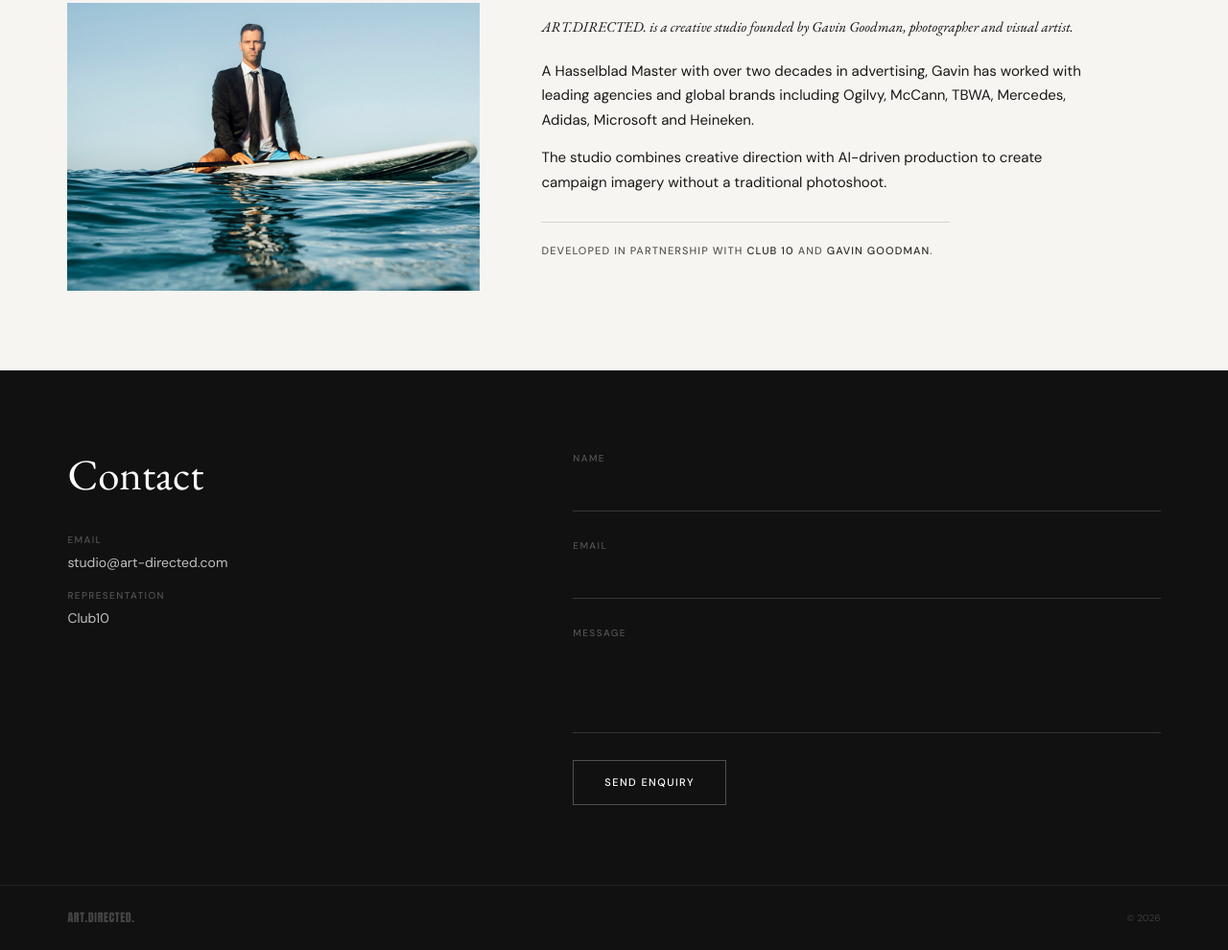
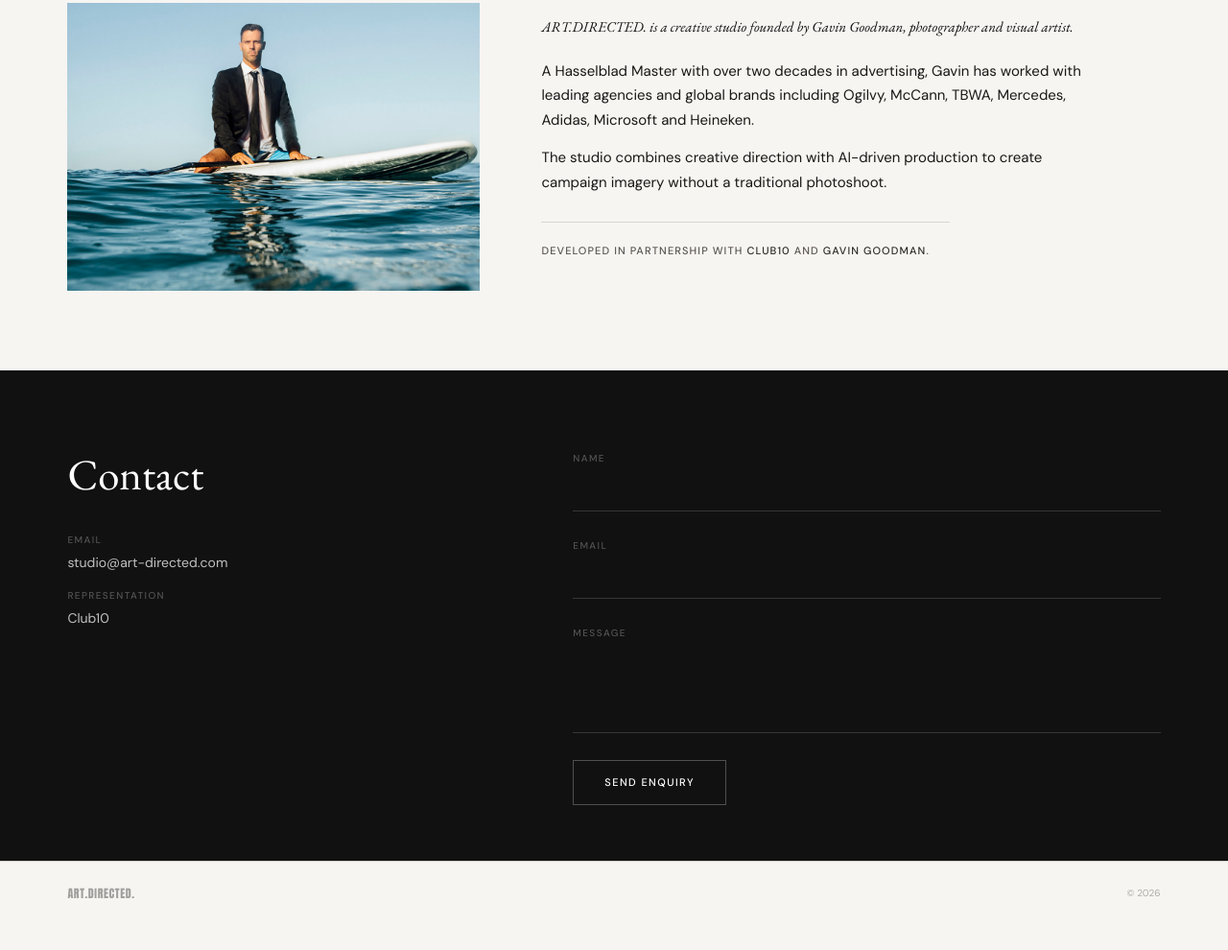
Before and after one commit to GavDAwg/Artdirected, a plain HTML site: page index.html in a window 1280 px wide. Shown: the part 2618-3608 px from the top of the page at 96% size. After the commit the page ends 3583 px from the top, so only its background shows below. Drawn offline with nearby package versions, Linux system fonts and the light colour scheme.

Commit message:
contact and footer refinements

```diff
--- a/index.html
+++ b/index.html
@@ -362,7 +362,7 @@
     ══════════════════════════════════════════ */
     .contact {
       background: var(--charcoal);
-      padding: clamp(52px, 6.5vw, 90px) var(--pad);
+      padding: clamp(52px, 6.5vw, 90px) var(--pad) clamp(36px, 4.5vw, 63px);
     }
     .contact__inner {
       display: grid;
@@ -429,18 +429,18 @@
        FOOTER
     ══════════════════════════════════════════ */
     .footer {
-      background: var(--charcoal);
-      border-top: 1px solid rgba(255,255,255,0.07);
+      background: var(--off-white);
+      border-top: 1px solid var(--rule);
       padding: 24px var(--pad);
       display: flex; align-items: center; justify-content: space-between;
     }
     .footer__brand {
       font-family: var(--font-logo); font-size: 12px;
-      letter-spacing: 0.05em; color: rgba(255,255,255,0.22);
+      letter-spacing: 0.05em; color: rgba(0,0,0,0.35);
     }
     .footer__copy {
       font-family: var(--font-sans); font-size: 10px;
-      color: rgba(255,255,255,0.18);
+      color: rgba(0,0,0,0.3);
     }
 
     /* ══════════════════════════════════════════
@@ -482,8 +482,10 @@
     }
 
     #contactSuccess {
-      border-top: 1px solid rgba(255,255,255,0.15);
       padding-top: 24px;
+      display: flex; flex-direction: column;
+      align-items: center; justify-content: center;
+      text-align: center;
     }
     #contactSuccess.is-shown {
       animation: fadeInUp 0.8s ease forwards;
@@ -669,7 +671,7 @@
         <div class="editorial__copy">
           <p>A Hasselblad Master with over two decades in advertising, Gavin has worked with leading agencies and global brands including Ogilvy, McCann, TBWA, Mercedes, Adidas, Microsoft and Heineken.</p>
           <p>The studio combines creative direction with AI-driven production to create campaign imagery without a traditional photoshoot.</p>
-          <p class="about__partnership">Developed in partnership with <a href="https://club10.co/" target="_blank">Club 10</a> and <a href="https://gavingoodman.com" target="_blank">Gavin Goodman</a>.</p>
+          <p class="about__partnership">Developed in partnership with <a href="https://club10.co/" target="_blank">Club10</a> and <a href="https://gavingoodman.com" target="_blank">Gavin Goodman</a>.</p>
         </div>
       </div>
     </div>
```
